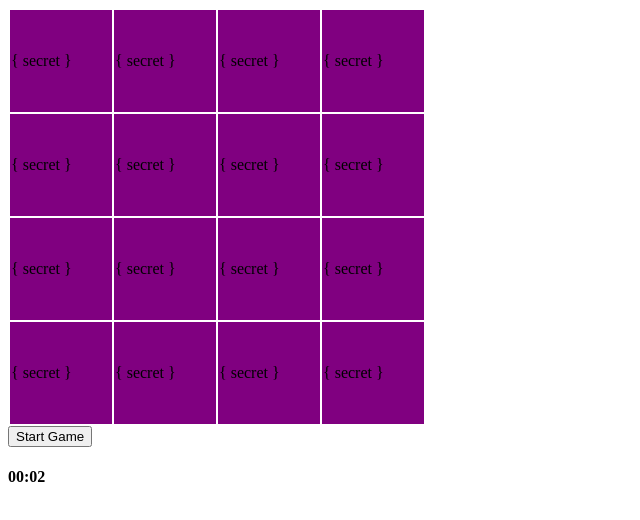
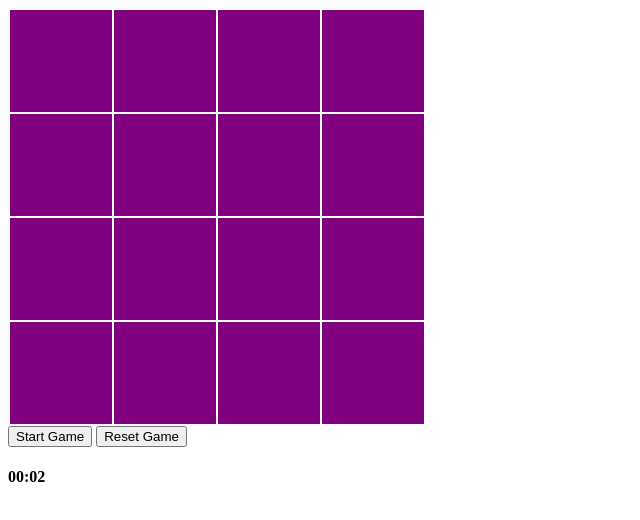
Before and after one commit to OdeclasV/memorygame, a plain HTML site: page index.html in a window 1280 px wide. Both pictures are taken after a click on the button "Start Game". Shown: the whole page, without its empty margins (0-640 px from the left). Drawn offline with nearby package versions, Linux system fonts and the light colour scheme.

Commit message:
feat: edit stopWatch and CSS

```diff
--- a/app.js
+++ b/app.js
@@ -51,9 +51,13 @@ function startGame() {
 function dealCard () {
 
 	Shuffle(cards);
-	stopWatch();
+	resetWatch();
+
+	startWatch();
+
 
 	var table = $('#cards_matrix tbody'); // selects the body of the table
+	table.empty();
 	var tdLine1 = '';
 	var tdLine2 = '';
 	var tdLine3 = '';
@@ -64,20 +68,20 @@ function dealCard () {
 
 			// four tds are created, from indexes 0 to 3
 			// tds have their index as id and their value as class
-			tdLine1 += '<td id=" ' + index + ' "class="'+ card.draw + '" onclick="showCard(this)">{ secret }</td>';
+			tdLine1 += '<td id=" ' + index + ' "class="hidden '+ card.draw + '" onclick="showCard(this)">' + card.draw + '</td>';
 
 		} else if( index < 8) {
 
 			// when above condtion is not met, four indexes are created, fom 4 to 7
 			// tds have their index as id and their value as class
-			tdLine2 += '<td id=" ' + index + ' "class="'+ card.draw + '" onclick="showCard(this)">{ secret }</td>';
+			tdLine2 += '<td id=" ' + index + ' "class="hidden '+ card.draw + '" onclick="showCard(this)">' + card.draw + '</td>';
 
 		} else if (index < 12) {
 
-			tdLine3 += '<td id=" ' + index + ' "class="'+ card.draw + '" onclick="showCard(this)">{ secret }</td>';
+			tdLine3 += '<td id=" ' + index + ' "class="hidden '+ card.draw + '" onclick="showCard(this)">' + card.draw + '</td>';
 		} else {
 
-			tdLine4 += '<td id=" ' + index + ' "class="'+ card.draw + '" onclick="showCard(this)">{ secret }</td>';
+			tdLine4 += '<td id=" ' + index + ' "class="hidden '+ card.draw + '" onclick="showCard(this)">' + card.draw + '</td>';
 		}
 
 		console.log(card);
@@ -102,15 +106,14 @@ function dealCard () {
 // console.logs the value of the card, its class, as the output
 
 function showCard(elm) {
-	console.log(elm)
 
 	if (choice1 === null) {
 		choice1 = elm;
-		choice1.innerHTML = elm.getAttribute('class');
+		choice1.classList.remove('hidden');
 
 	} else if (choice2 === null) {
 		choice2 = elm;
-		choice2.innerHTML = elm.getAttribute('class');
+		choice2.classList.remove('hidden');
 			// evaluates if value of choice1 and choice2 are the same
 			if (choice1.innerHTML === choice2.innerHTML) {
 				// creates var id1 and id2 to get ids of each element
@@ -144,8 +147,8 @@ function showCard(elm) {
 					// are not null
 					if( choice1 && choice2 ) {
 
-						choice1.innerHTML = '{ secret }';
-						choice2.innerHTML = '{ secret }';
+						choice1.classList.add('hidden');
+						choice2.classList.add('hidden');
 						choice1 = null;
 						choice2 = null;
 					}
@@ -159,8 +162,8 @@ function showCard(elm) {
 
 		// converts element back to secret
 		// user tries again
-		choice1.innerHTML = '{ secret }';
-		choice2.innerHTML = '{ secret }';
+		choice1.classList.add('hidden');
+		choice2.classList.add('hidden');
 		choice1 = null;
 		choice2 = null;
 
@@ -169,6 +172,7 @@ function showCard(elm) {
 	if (matches.length === cards.length) {
 		console.log(matches);
 		console.log('game over');
+		// cambiar nombre de start button for reset button. Cambiar innerHTML
 		clearInterval(timerId);
 
 
--- a/index.html
+++ b/index.html
@@ -27,7 +27,7 @@
 	<div id="buttons">
 
 		<button name="start_game" class="start" type="button" onclick="dealCard()">Start Game</button>
-		<!-- <button name="start_game" class="reset" type="button" >Reset Game</button> -->
+		<button name="start_game" class="reset" type="button" >Reset Game</button>
 
 	</div>
 
--- a/memory.css
+++ b/memory.css
@@ -6,4 +6,15 @@ td {
 	width: 100px;
 	height: 100px;
 	background-color: purple;
+	font-size: 30px;
 }
+
+td.tv {
+/*	folder dentro de mi directorio */
+	background-image: "";
+
+}
+
+td.hidden {
+	color: purple;
+}
--- a/stopwatch.js
+++ b/stopwatch.js
@@ -1,9 +1,10 @@
+var minutesLabel = document.getElementById("minutes");
+var secondsLabel = document.getElementById("seconds");
 var timerId = null;
 
-function stopWatch () {
 
-var minutesLabel = document.getElementById("minutes");
-        var secondsLabel = document.getElementById("seconds");
+function startWatch () {
+
         var totalSeconds = 0;
         timerId = setInterval(setTime, 1000);
 
@@ -27,3 +28,9 @@ var minutesLabel = document.getElementById("minutes");
             }
         }
 }
+
+function resetWatch() {
+    // para reloj
+    // poner labels en 00
+    // reiniciar clearInterval(timerId)
+}
```
